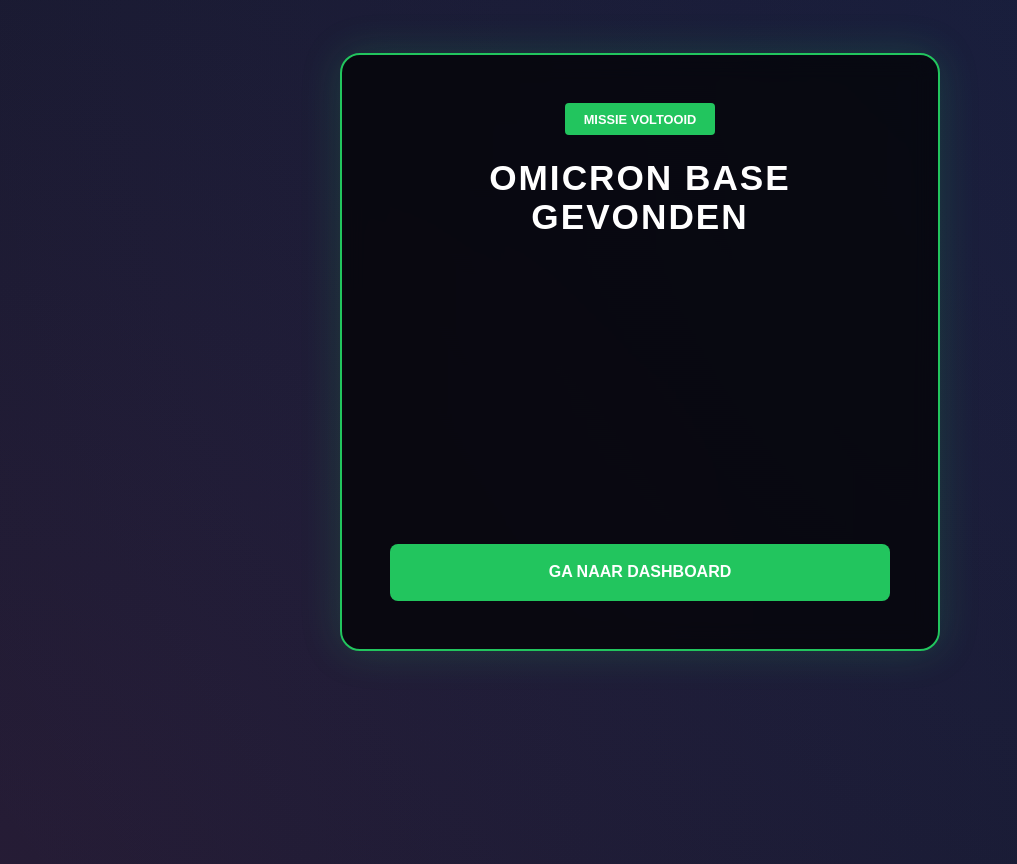
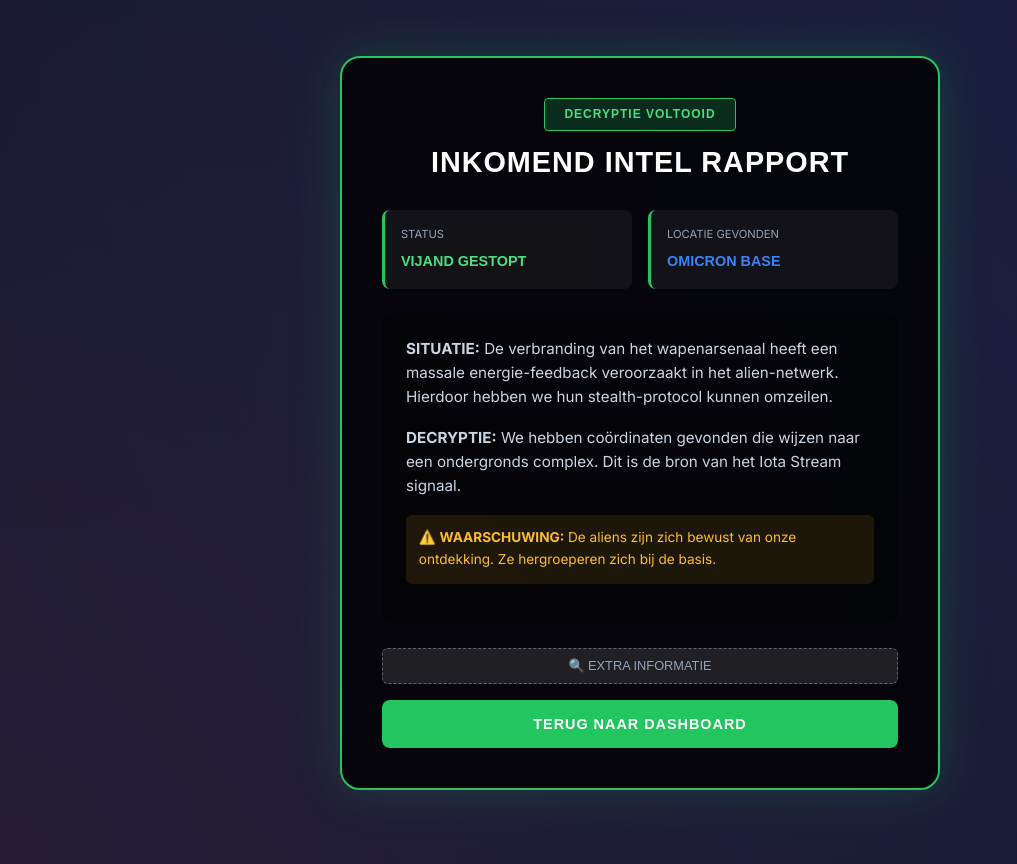
Before and after one commit to x4b5/game2026, a SvelteKit app: page /game/omicron-base-victory in a window 1280 px wide. Shown: the whole page, without its empty margins (0-1017 px from the left). Built offline with nearby package versions, Linux system fonts and the light colour scheme.

Commit message:
feat: enhance victory page with deep intel and next mission hint

```diff
--- a/src/routes/game/omicron-base-victory/+page.svelte
+++ b/src/routes/game/omicron-base-victory/+page.svelte
@@ -1,37 +1,81 @@
 <script lang="ts">
     import { onMount } from "svelte";
-    import { fade, fly } from "svelte/transition";
+    import { fade, fly, slide } from "svelte/transition";
     import { goto } from "$app/navigation";
 
     let visible = $state(false);
+    let showHint = $state(false);
+    let intelScanned = $state(false);
 
     onMount(() => {
         visible = true;
+        setTimeout(() => (intelScanned = true), 1500);
     });
 </script>
 
 <div class="victory-page" in:fade={{ duration: 1000 }}>
     <div class="content-card glass-panel">
-        <div class="success-badge">MISSIE VOLTOOID</div>
-        <h1>OMICRON BASE GEVONDEN</h1>
+        <div class="header-section">
+            <div class="success-badge">DECRYPTIE VOLTOOID</div>
+            <h1>INKOMEND INTEL RAPPORT</h1>
+        </div>
 
-        <div class="intel-report">
-            <p in:fly={{ y: 20, duration: 800, delay: 500 }}>
-                Het is gelukt! Door de wapens van de aliens te verbranden is hun
-                aanval gestopt voordat deze begon.
+        <div class="intel-grid">
+            <div class="intel-block" in:fly={{ x: -20, delay: 500 }}>
+                <span class="label">STATUS</span>
+                <span class="value success">VIJAND GESTOPT</span>
+            </div>
+            <div class="intel-block" in:fly={{ x: 20, delay: 700 }}>
+                <span class="label">LOCATIE GEVONDEN</span>
+                <span class="value highlight">OMICRON BASE</span>
+            </div>
+        </div>
+
+        <div class="report-content">
+            {#if intelScanned}
+                <div class="report-text" in:fade>
+                    <p>
+                        <strong>SITUATIE:</strong> De verbranding van het wapenarsenaal
+                        heeft een massale energie-feedback veroorzaakt in het alien-netwerk.
+                        Hierdoor hebben we hun stealth-protocol kunnen omzeilen.
                     </p>
-            <p in:fly={{ y: 20, duration: 800, delay: 1500 }}>
-                De data die we hebben onderschept heeft ons naar hun geheime
-                hoofdkwartier geleid: **Omicron Base**.
+                    <p>
+                        <strong>DECRYPTIE:</strong> We hebben coördinaten gevonden
+                        die wijzen naar een ondergronds complex. Dit is de bron van
+                        het Iota Stream signaal.
                     </p>
-            <p in:fly={{ y: 20, duration: 800, delay: 2500 }}>
-                Alle agenten worden nu opgeroepen voor de finale confrontatie.
+                    <p class="warning">
+                        ⚠️ <strong>WAARSCHUWING:</strong> De aliens zijn zich bewust
+                        van onze ontdekking. Ze hergroeperen zich bij de basis.
                     </p>
                 </div>
+            {:else}
+                <div class="scanning-loader">
+                    <div class="scan-bar"></div>
+                    DATA DECRYPTEN...
+                </div>
+            {/if}
+        </div>
+
+        <div class="action-section">
+            <button class="hint-toggle" onclick={() => (showHint = !showHint)}>
+                {showHint ? "❌ SLUIT EXTRA INFO" : "🔍 EXTRA INFORMATIE"}
+            </button>
+
+            {#if showHint}
+                <div class="hint-box" transition:slide>
+                    <p>
+                        📍 <strong>COÖRDINATEN:</strong> "Zoek de plek waar de **stokoude
+                        boeken** rusten en de stilte heerst. Scan daar de verborgen
+                        code."
+                    </p>
+                </div>
+            {/if}
 
             <button class="next-btn" onclick={() => goto("/game")}>
-            GA NAAR DASHBOARD
+                TERUG NAAR DASHBOARD
             </button>
+        </div>
     </div>
 </div>
 
@@ -41,66 +85,200 @@
         display: flex;
         align-items: center;
         justify-content: center;
-        padding: 1rem;
+        padding: 1.5rem;
     }
 
     .content-card {
         max-width: 600px;
         width: 100%;
-        padding: 3rem;
-        background: rgba(0, 0, 0, 0.7);
+        padding: 2.5rem;
+        background: rgba(0, 0, 0, 0.8);
         border: 2px solid #22c55e;
-        box-shadow: 0 0 40px rgba(34, 197, 94, 0.2);
+        box-shadow: 0 0 50px rgba(34, 197, 94, 0.2);
+        display: flex;
+        flex-direction: column;
+        gap: 1.5rem;
+    }
+
+    .header-section {
         text-align: center;
+        margin-bottom: 0.5rem;
     }
 
     .success-badge {
         display: inline-block;
-        background: #22c55e;
-        color: white;
+        background: rgba(34, 197, 94, 0.2);
+        color: #4ade80;
         padding: 0.4rem 1.2rem;
         border-radius: 4px;
         font-family: "Orbitron", sans-serif;
         font-weight: 700;
-        font-size: 0.8rem;
-        margin-bottom: 1.5rem;
+        font-size: 0.75rem;
+        border: 1px solid #22c55e;
+        margin-bottom: 1rem;
+        letter-spacing: 1px;
     }
 
     h1 {
         font-family: "Orbitron", sans-serif;
-        font-size: 2.2rem;
+        font-size: 1.8rem;
         color: white;
-        margin-bottom: 2rem;
-        letter-spacing: 2px;
+        letter-spacing: 1px;
+        margin: 0;
     }
 
-    .intel-report {
-        color: #cbd5e1;
-        font-size: 1.1rem;
-        line-height: 1.7;
-        margin-bottom: 3rem;
+    .intel-grid {
+        display: grid;
+        grid-template-columns: 1fr 1fr;
+        gap: 1rem;
     }
 
-    .intel-report p {
-        margin-bottom: 1.5rem;
+    .intel-block {
+        background: rgba(255, 255, 255, 0.05);
+        padding: 1rem;
+        border-radius: 8px;
+        border-left: 3px solid #22c55e;
+    }
+
+    .intel-block .label {
+        display: block;
+        font-size: 0.7rem;
+        color: #94a3b8;
+        margin-bottom: 0.3rem;
+        text-transform: uppercase;
+    }
+
+    .intel-block .value {
+        font-family: "Orbitron", sans-serif;
+        font-size: 0.9rem;
+        font-weight: 700;
+    }
+
+    .value.success {
+        color: #4ade80;
+    }
+    .value.highlight {
+        color: #3b82f6;
+    }
+
+    .report-content {
+        background: rgba(0, 0, 0, 0.3);
+        padding: 1.5rem;
+        border-radius: 12px;
+        min-height: 180px;
+        display: flex;
+        align-items: center;
+        justify-content: center;
+    }
+
+    .report-text {
+        color: #cbd5e1;
+        font-size: 0.95rem;
+        line-height: 1.6;
+        text-align: left;
+    }
+
+    .report-text p {
+        margin-bottom: 1rem;
+    }
+
+    .warning {
+        color: #fbbf24;
+        background: rgba(251, 191, 36, 0.1);
+        padding: 0.8rem;
+        border-radius: 6px;
+        font-size: 0.85rem;
+    }
+
+    .scanning-loader {
+        font-family: "Orbitron", sans-serif;
+        color: #22c55e;
+        letter-spacing: 2px;
+        display: flex;
+        flex-direction: column;
+        align-items: center;
+        gap: 1rem;
+    }
+
+    .scan-bar {
+        width: 150px;
+        height: 2px;
+        background: rgba(34, 197, 94, 0.3);
+        position: relative;
+        overflow: hidden;
+    }
+
+    .scan-bar::after {
+        content: "";
+        position: absolute;
+        width: 40px;
+        height: 100%;
+        background: #22c55e;
+        box-shadow: 0 0 10px #22c55e;
+        animation: scan 1.5s linear infinite;
+    }
+
+    @keyframes scan {
+        from {
+            left: -40px;
+        }
+        to {
+            left: 150px;
+        }
+    }
+
+    .action-section {
+        display: flex;
+        flex-direction: column;
+        gap: 1rem;
+    }
+
+    .hint-toggle {
+        background: rgba(255, 255, 255, 0.1);
+        color: #94a3b8;
+        border: 1px dashed rgba(255, 255, 255, 0.3);
+        padding: 0.6rem;
+        border-radius: 6px;
+        cursor: pointer;
+        font-family: "Orbitron", sans-serif;
+        font-size: 0.8rem;
+        transition: all 0.2s;
+    }
+
+    .hint-toggle:hover {
+        background: rgba(255, 255, 255, 0.15);
+        color: white;
+    }
+
+    .hint-box {
+        background: rgba(59, 130, 246, 0.1);
+        border: 1px solid #3b82f6;
+        padding: 1rem;
+        border-radius: 8px;
+        color: #dbeafe;
+        font-size: 0.9rem;
+        text-align: left;
     }
 
     .next-btn {
         width: 100%;
-        padding: 1.2rem;
+        padding: 1rem;
         background: #22c55e;
         color: white;
         border: none;
         border-radius: 8px;
         font-family: "Orbitron", sans-serif;
         font-weight: 700;
-        font-size: 1rem;
+        font-size: 0.9rem;
         cursor: pointer;
         transition: all 0.3s ease;
+        text-transform: uppercase;
+        letter-spacing: 1px;
     }
 
     .next-btn:hover {
+        background: #16a34a;
         transform: translateY(-2px);
-        box-shadow: 0 10px 20px rgba(34, 197, 94, 0.3);
+        box-shadow: 0 5px 15px rgba(34, 197, 94, 0.3);
     }
 </style>
```
Lines whose indentation alone changed are shown as unchanged.
